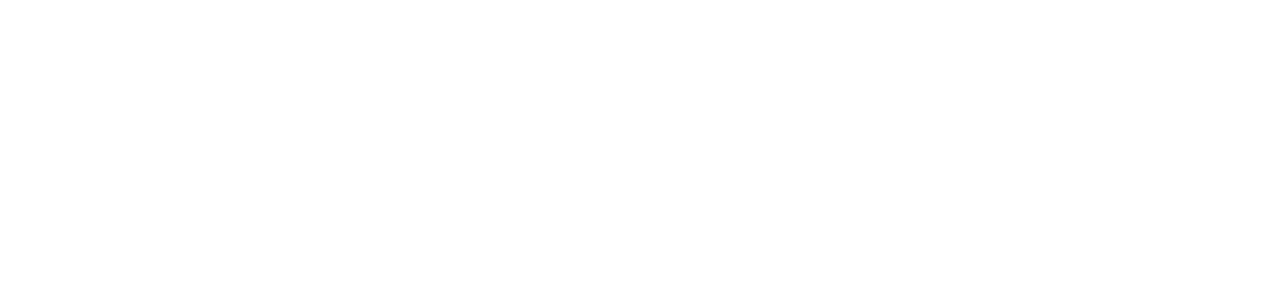
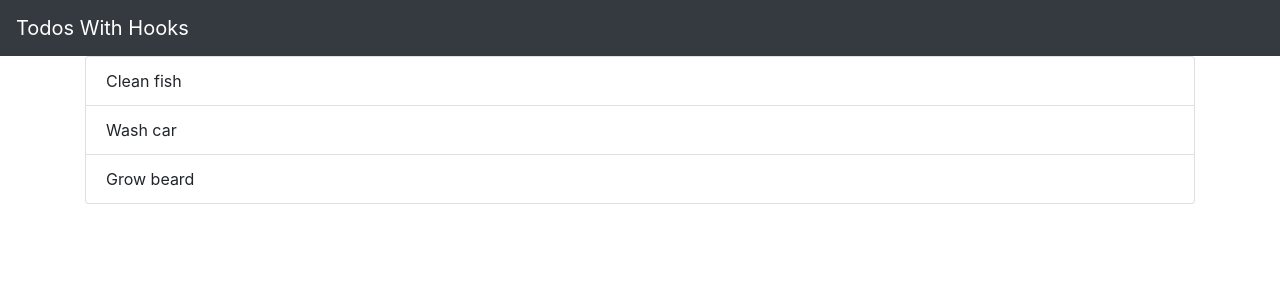
Before and after one commit to FunkyFries/todohooks, a Next.js app: page / in a window 1280 px wide. Shown: the top 300 px of the page. Built offline with nearby package versions, Linux system fonts and the light colour scheme.

Commit message:
Add TodoList and bootstrap

```diff
--- /dev/null
+++ b/components/TodoApp/index.tsx
@@ -0,0 +1,22 @@
+import React from "react";
+import Navbar from "react-bootstrap/Navbar";
+import TodoList from "../TodoList";
+
+const TodoApp: React.FC = () => {
+  const seedTodos = [
+    { id: "1", task: "Clean fish", completed: false },
+    { id: "2", task: "Wash car", completed: false },
+    { id: "3", task: "Grow beard", completed: false }
+  ];
+  const [todos, setTodos] = React.useState(seedTodos);
+  return (
+    <div>
+      <Navbar bg="dark" variant="dark">
+        <Navbar.Brand>Todos With Hooks</Navbar.Brand>
+      </Navbar>
+      <TodoList todos={todos}></TodoList>
+    </div>
+  );
+};
+
+export default TodoApp;
--- /dev/null
+++ b/components/TodoList/index.tsx
@@ -0,0 +1,26 @@
+import React from "react";
+import Container from "react-bootstrap/Container";
+import ListGroup from "react-bootstrap/ListGroup";
+
+type P = {
+  todos: Array<{
+    id: string;
+    task: string;
+    completed: boolean;
+  }>;
+};
+
+const TodoList: React.FC<P> = props => {
+  const { todos } = props;
+  return (
+    <Container>
+      <ListGroup>
+        {todos.map(todo => (
+          <ListGroup.Item key={todo.id}>{todo.task}</ListGroup.Item>
+        ))}
+      </ListGroup>
+    </Container>
+  );
+};
+
+export default TodoList;
--- a/package.json
+++ b/package.json
@@ -29,6 +29,7 @@
     "next": "^8.1.0",
     "prettier": "^1.18.2",
     "react": "^16.8.6",
+    "react-bootstrap": "^1.0.0-beta.9",
     "react-dom": "^16.8.6",
     "styled-components": "^4.3.2"
   }
--- a/pages/_document.js
+++ b/pages/_document.js
@@ -26,6 +26,12 @@
           <title>My page</title>
           {/* Step 5: Output the styles in the head  */}
           {this.props.styleTags}
+          <link
+  rel="stylesheet"
+  href="https://maxcdn.bootstrapcdn.com/bootstrap/4.3.1/css/bootstrap.min.css"
+  integrity="sha384-ggOyR0iXCbMQv3Xipma34MD+dH/1fQ784/j6cY/iJTQUOhcWr7x9JvoRxT2MZw1T"
+  crossorigin="anonymous"
+/>
         </Head>
         <body>
           <Main />
--- a/pages/index.tsx
+++ b/pages/index.tsx
@@ -1,7 +1,8 @@
 import * as React from "react";
+import TodoApp from "../components/TodoApp";
 
 const Index: React.FC = () => {
-  return <div></div>;
+  return <TodoApp></TodoApp>;
 };
 
 export default Index;
```
Also changed, not shown: 1 other file (tests, documents, lock files or other folders).
